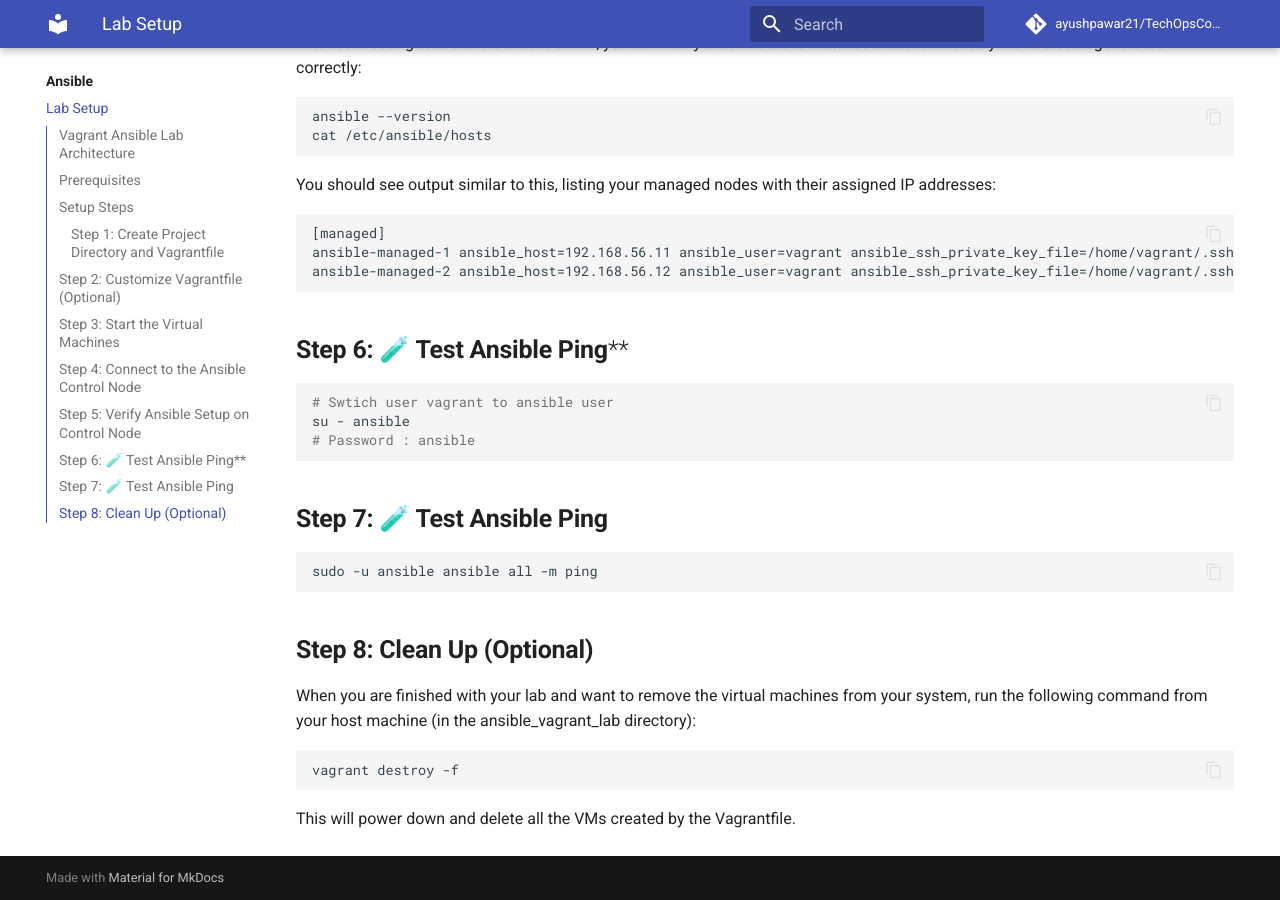
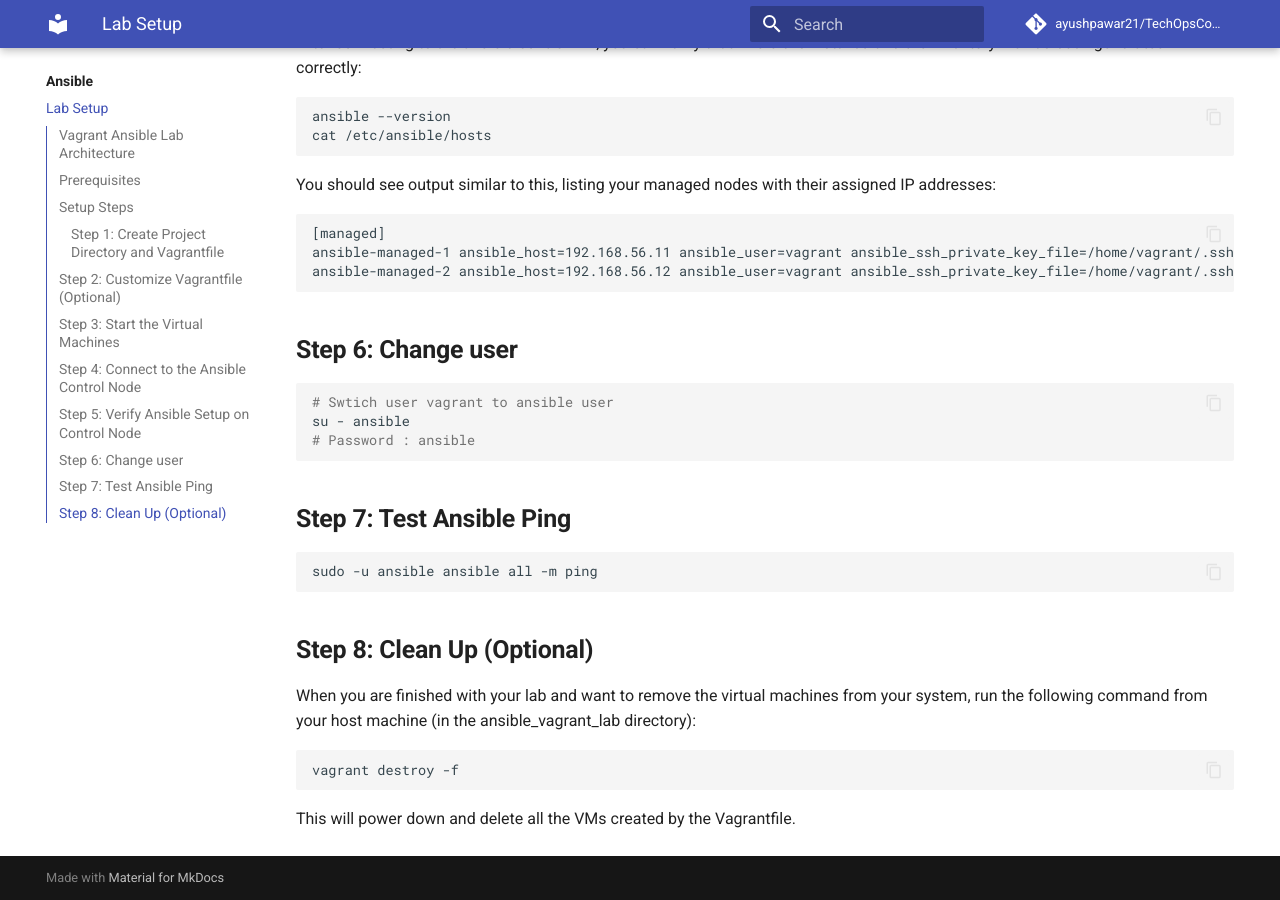
Before and after one commit to ayushpawar21/TechOpsConfigWiki, an MkDocs documentation site: the page built from docs/ansible/setup.md, in a window 1280 px wide and 900 px high, scrolled down 4068 px. Built offline with MkDocs 1.6.1 and Material for MkDocs 9.7.7, drawn with Linux system fonts in a browser that asks for light colours; comment, search, counter and statistics services are not loaded.

````diff
--- a/docs/ansible/setup.md
+++ b/docs/ansible/setup.md
@@ -194,7 +194,7 @@
 ansible-managed-2 ansible_host=192.168.56.12 ansible_user=vagrant ansible_ssh_private_key_file=/home/vagrant/.ssh/id_rsa
 ```
 
-## **Step 6: 🧪 Test Ansible Ping****
+## **Step 6: Change user**
 
 ```bash
 # Swtich user vagrant to ansible user
@@ -202,7 +202,7 @@
 # Password : ansible
 ```
 
-## **Step 7: 🧪 Test Ansible Ping**
+## **Step 7: Test Ansible Ping**
 
 ```bash
 sudo -u ansible ansible all -m ping
````
